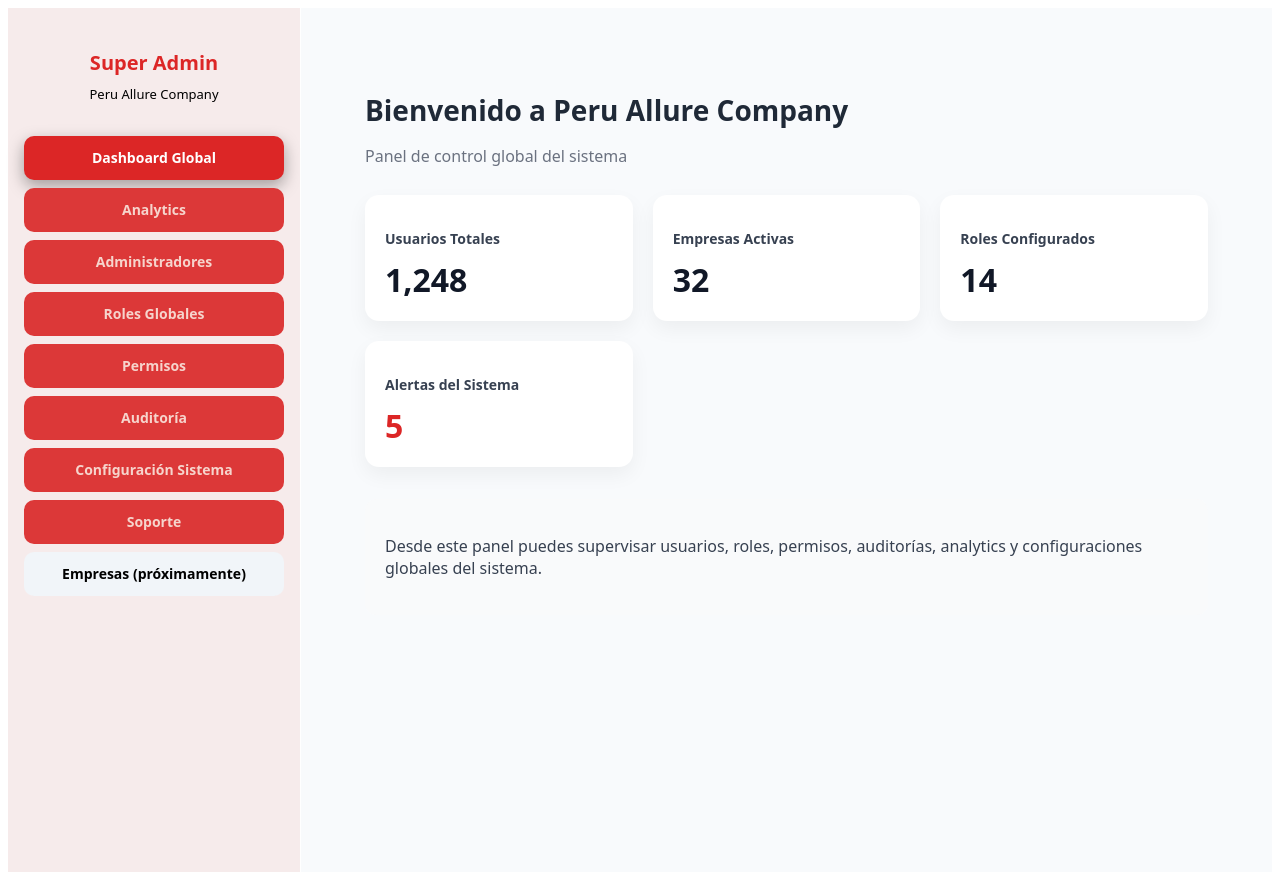
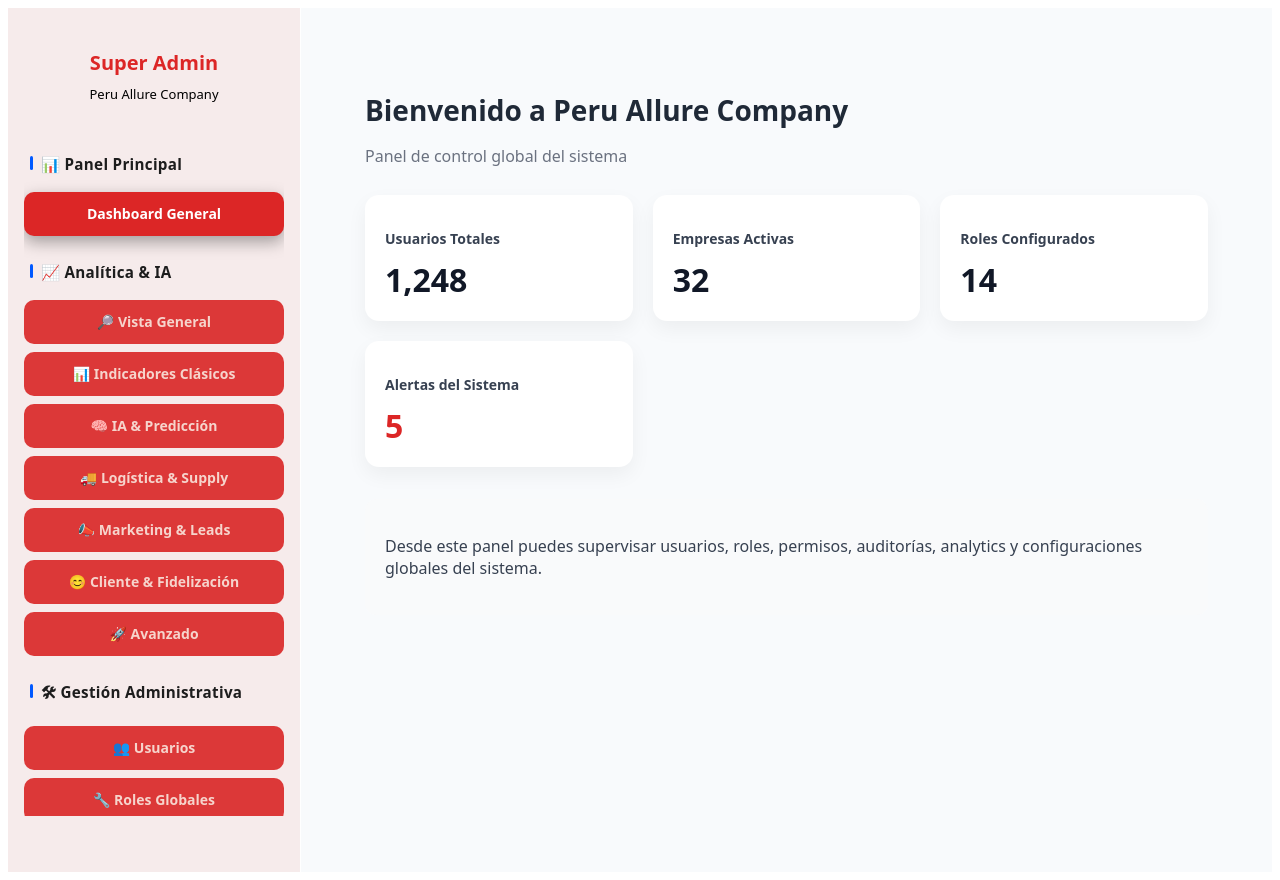
Before and after one commit to Benja1512/panel_administrativo_peruallure, a React (Create React App) app: page /superadmin/dashboard in a window 1280 px wide. Built offline with nearby package versions, Linux system fonts and the light colour scheme.

Commit message:
fox: new characteristics of sidebar superadmin

```diff
--- a/src/components/superadmin/layout/SuperAdminSidebar.css
+++ b/src/components/superadmin/layout/SuperAdminSidebar.css
@@ -85,3 +85,46 @@
     color: #000000;
     cursor: not-allowed;
 }
+
+
+/* 🔥 SOLO ESTO ES NUEVO — mantiene tu diseño */
+.sidebar-scroll {
+    overflow-y: auto;
+    overflow-x: hidden;
+    height: calc(100vh - 120px); /* Mantiene el header arriba */
+}
+
+/* Scroll fino y elegante */
+.sidebar-scroll::-webkit-scrollbar {
+    width: 6px;
+}
+.sidebar-scroll::-webkit-scrollbar-thumb {
+    background: #ffffff55;
+    border-radius: 10px;
+}
+.sidebar-scroll::-webkit-scrollbar-thumb:hover {
+    background: #ffffff88;
+}
+
+
+/* 📌 Títulos de secciones - más separación y elegancia */
+.sidebar-subtitle {
+    margin-top: 18px;               /* más espacio arriba */
+    margin-bottom: 10px;            /* espacio debajo del título */
+    padding-left: 6px;
+    font-size: 0.95rem;
+    font-weight: 700;
+    color: #1d1d1d;                 /* tono elegante oscuro */
+    letter-spacing: 0.3px;          /* hace que se lea más premium */
+}
+
+/* 🔹 Ícono y título más alineado */
+.sidebar-subtitle::before {
+    content: "";
+    display: inline-block;
+    width: 3px;
+    height: 14px;
+    background: #0059ff;            /* marca lateral sutil */
+    border-radius: 4px;
+    margin-right: 8px;
+}
--- a/src/components/superadmin/layout/SuperAdminSidebar.jsx
+++ b/src/components/superadmin/layout/SuperAdminSidebar.jsx
@@ -5,89 +5,50 @@ import "./SuperAdminSidebar.css";
 const SuperAdminSidebar = () => {
     return (
         <aside className="superadmin-sidebar">
+
+            {/* 🔷 CABECERA */}
             <div className="sidebar-header">
                 <h2>Super Admin</h2>
                 <span>Peru Allure Company</span>
             </div>
 
-            <nav className="sidebar-menu">
-                <NavLink
-                    to="/superadmin/dashboard"
-                    className={({ isActive }) =>
-                        `sidebar-item ${isActive ? "active" : ""}`
-                    }
-                >
-                    Dashboard Global
-                </NavLink>
+            {/* 🚨 SOLO SE AGREGA ESTE DIV */}
+            <div className="sidebar-scroll">
+                <nav className="sidebar-menu">
 
-                <NavLink
-                    to="/superadmin/analytics"
-                    className={({ isActive }) =>
-                        `sidebar-item ${isActive ? "active" : ""}`
-                    }
-                >
-                    Analytics
-                </NavLink>
+                    {/* ⭐ Dashboard */}
+                    <div className="sidebar-subtitle">📊 Panel Principal</div>
+                    <NavLink to="/superadmin/dashboard" className="sidebar-item">Dashboard General</NavLink>
 
-                <NavLink
-                    to="/superadmin/usuarios"
-                    className={({ isActive }) =>
-                        `sidebar-item ${isActive ? "active" : ""}`
-                    }
-                >
-                    Administradores
-                </NavLink>
+                    {/* 📈 Analytics */}
+                    <div className="sidebar-subtitle">📈 Analítica & IA</div>
+                    <NavLink to="/superadmin/analytics" className="sidebar-item">🔎 Vista General</NavLink>
+                    <NavLink to="/superadmin/analytics/clasicos" className="sidebar-item">📊 Indicadores Clásicos</NavLink>
+                    <NavLink to="/superadmin/analytics/ia" className="sidebar-item">🧠 IA & Predicción</NavLink>
+                    <NavLink to="/superadmin/analytics/logistica" className="sidebar-item">🚚 Logística & Supply</NavLink>
+                    <NavLink to="/superadmin/analytics/marketing" className="sidebar-item">📣 Marketing & Leads</NavLink>
+                    <NavLink to="/superadmin/analytics/cliente" className="sidebar-item">😊 Cliente & Fidelización</NavLink>
+                    <NavLink to="/superadmin/analytics/avanzado" className="sidebar-item">🚀 Avanzado</NavLink>
 
-                <NavLink
-                    to="/superadmin/roles"
-                    className={({ isActive }) =>
-                        `sidebar-item ${isActive ? "active" : ""}`
-                    }
-                >
-                    Roles Globales
-                </NavLink>
+                    {/* 👥 Gestión Administrativa */}
+                    <div className="sidebar-subtitle">🛠 Gestión Administrativa</div>
+                    <NavLink to="/superadmin/usuarios" className="sidebar-item">👥 Usuarios</NavLink>
+                    <NavLink to="/superadmin/roles" className="sidebar-item">🔧 Roles Globales</NavLink>
+                    <NavLink to="/superadmin/permisos" className="sidebar-item">🔐 Permisos</NavLink>
 
-                <NavLink
-                    to="/superadmin/permisos"
-                    className={({ isActive }) =>
-                        `sidebar-item ${isActive ? "active" : ""}`
-                    }
-                >
-                    Permisos
-                </NavLink>
+                    {/* ⚙️ Sistema */}
+                    <div className="sidebar-subtitle">⚙️ Sistema & Seguridad</div>
+                    <NavLink to="/superadmin/auditoria" className="sidebar-item">📁 Auditoría</NavLink>
+                    <NavLink to="/superadmin/configuracion" className="sidebar-item">⚙️ Configuración</NavLink>
+                    <NavLink to="/superadmin/soporte" className="sidebar-item">🆘 Soporte Técnico</NavLink>
 
-                <NavLink
-                    to="/superadmin/auditoria"
-                    className={({ isActive }) =>
-                        `sidebar-item ${isActive ? "active" : ""}`
-                    }
-                >
-                    Auditoría
-                </NavLink>
+                    {/* 🚧 Próximamente */}
+                    <div className="sidebar-item disabled">🏢 Empresas (Próximamente)</div>
 
-                <NavLink
-                    to="/superadmin/configuracion"
-                    className={({ isActive }) =>
-                        `sidebar-item ${isActive ? "active" : ""}`
-                    }
-                >
-                    Configuración Sistema
-                </NavLink>
+                </nav>
+            </div> {/* ← SCROLL AQUÍ */}
+        </aside>
 
-                <NavLink
-                    to="/superadmin/soporte"
-                    className={({ isActive }) =>
-                        `sidebar-item ${isActive ? "active" : ""}`
-                    }
-                >
-                    Soporte
-                </NavLink>
-
-                <div className="sidebar-item disabled">
-                    Empresas (próximamente)
-                </div>
-            </nav>
-        </aside>
     );
 };
 
```
